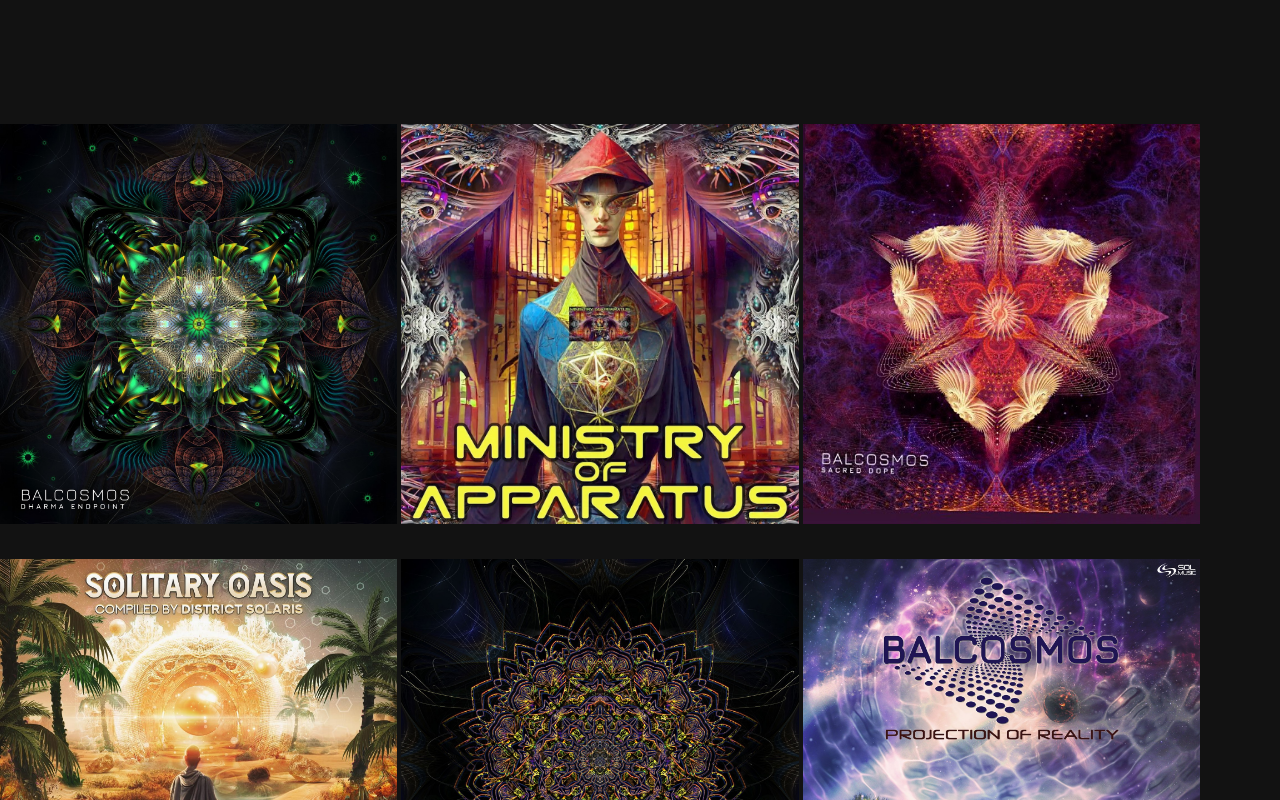
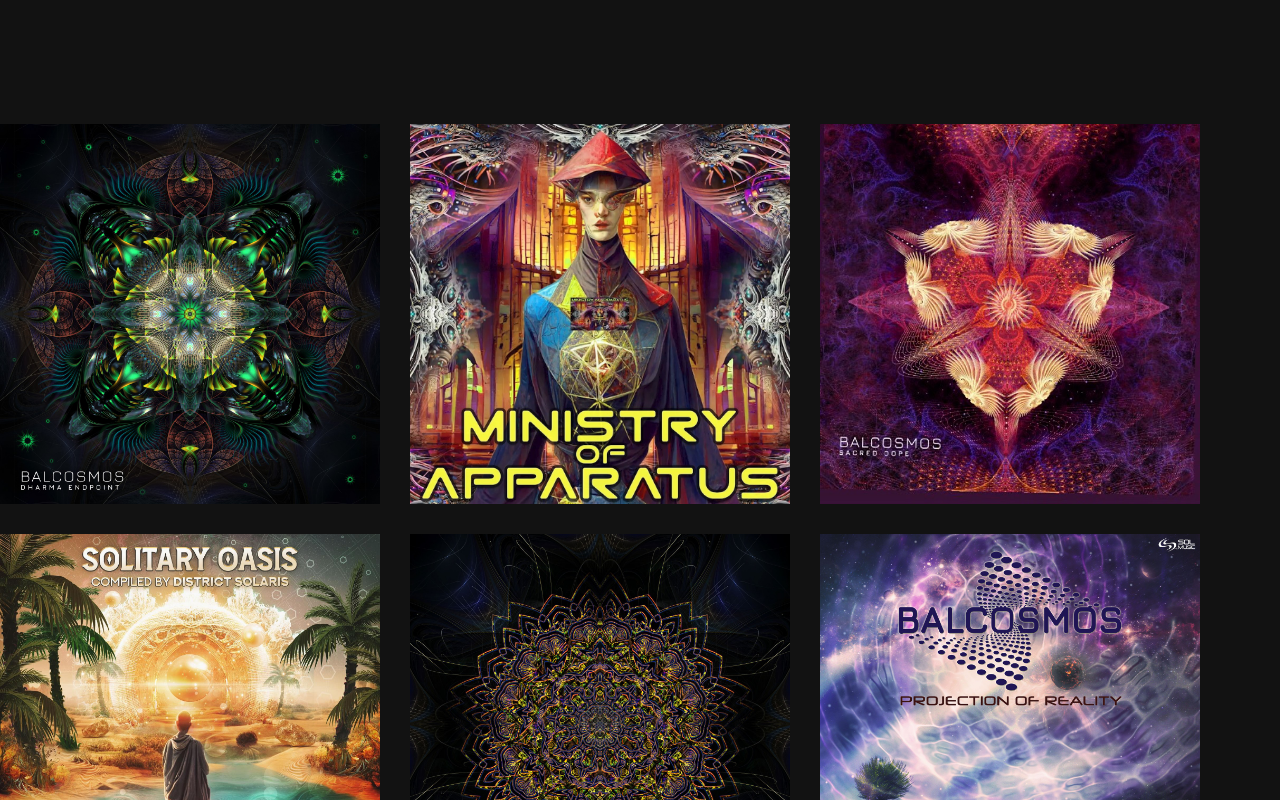
Before and after one commit to ElizPN/Balcosmos, a React (Create React App) app: page / in a window 1280 px wide. Shown: the part 1020-1820 px from the top of the page. Built offline with nearby package versions, Linux system fonts and the light colour scheme.

Commit message:
add spacing

```diff
--- a/src/components/Alboms.tsx
+++ b/src/components/Alboms.tsx
@@ -30,7 +30,12 @@ const albomData: Albom[] = [
 
 export default function Alboms() {
   return (
-    <ImageList sx={{ width: 1200, height: 1300 }} cols={3} rowHeight={400}>
+    <ImageList
+      sx={{ width: 1200, height: 1200 }}
+      cols={3}
+      rowHeight={300}
+      gap={30}
+    >
       {albomData.map((item) => (
         <ImageListItem key={item.img}>
           <img
@@ -38,6 +43,7 @@ export default function Alboms() {
             srcSet={`${item.img}?w=164&h=164&fit=crop&auto=format&dpr=2 2x`}
             alt={item.title}
             loading='lazy'
+
           />
         </ImageListItem>
       ))}
```
